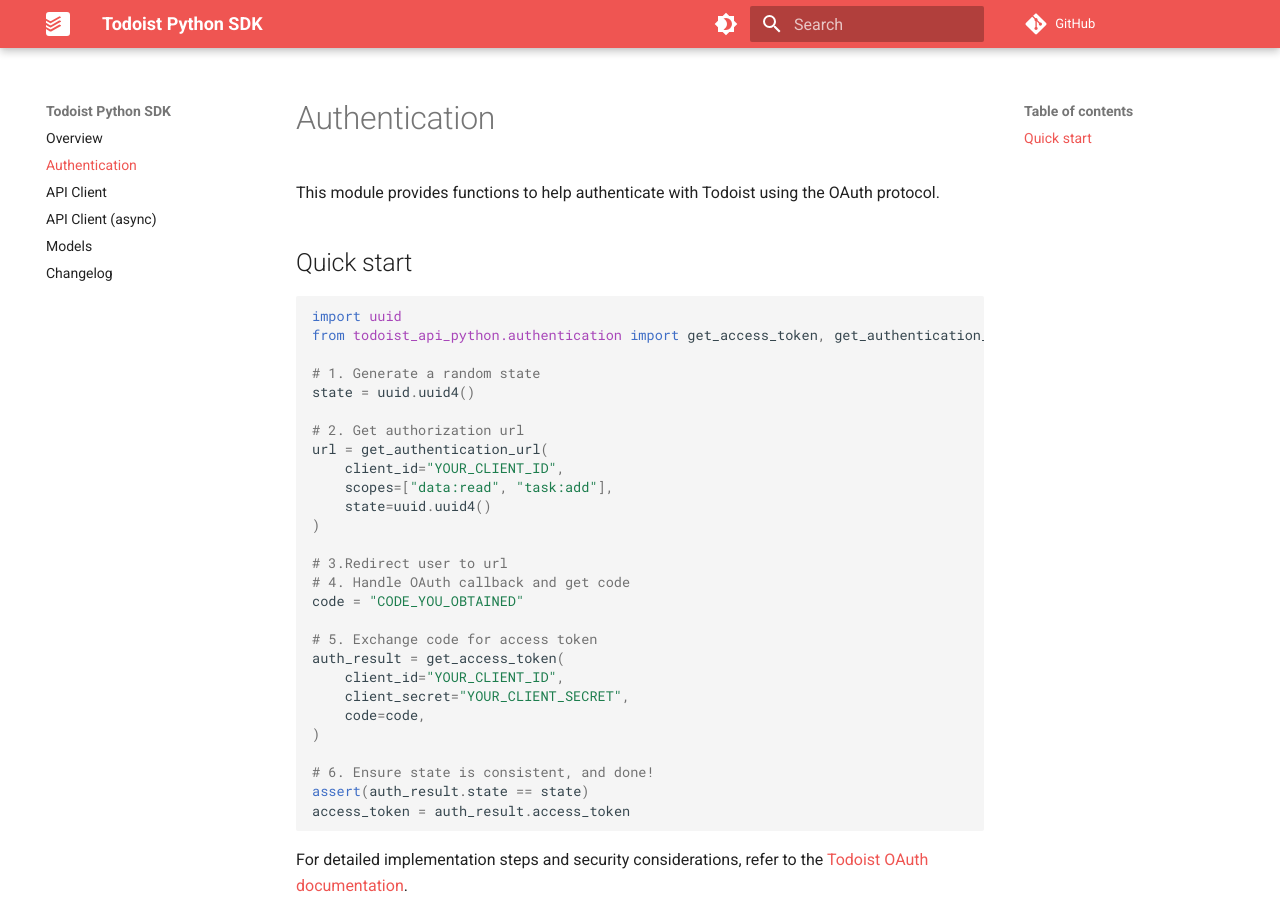
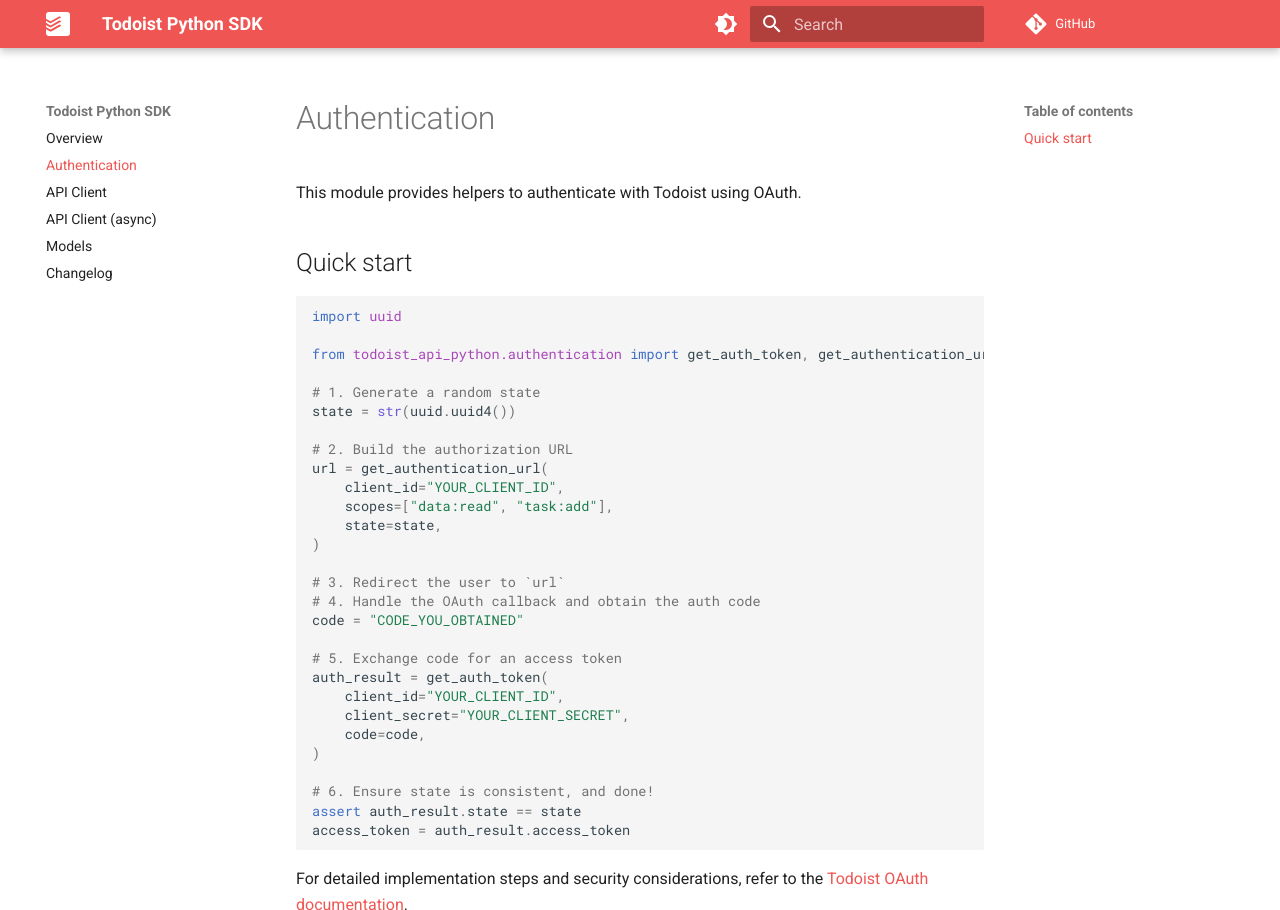
Before and after one commit to Doist/todoist-api-python, an MkDocs documentation site: the page built from docs/authentication.md, in a window 1280 px wide and 1213 px high, cut to the strip 0-910 px from the top of the window. Built offline with MkDocs 1.6.1 and Material for MkDocs 9.7.7, drawn with Linux system fonts in a browser that asks for light colours; comment, search, counter and statistics services are not loaded.

````diff
--- a/docs/authentication.md
+++ b/docs/authentication.md
@@ -1,36 +1,37 @@
 # Authentication
 
-This module provides functions to help authenticate with Todoist using the OAuth protocol.
+This module provides helpers to authenticate with Todoist using OAuth.
 
 ## Quick start
 
 ```python
 import uuid
-from todoist_api_python.authentication import get_access_token, get_authentication_url
+
+from todoist_api_python.authentication import get_auth_token, get_authentication_url
 
 # 1. Generate a random state
-state = uuid.uuid4()
+state = str(uuid.uuid4())
 
-# 2. Get authorization url
+# 2. Build the authorization URL
 url = get_authentication_url(
     client_id="YOUR_CLIENT_ID",
     scopes=["data:read", "task:add"],
-    state=uuid.uuid4()
+    state=state,
 )
 
-# 3.Redirect user to url
-# 4. Handle OAuth callback and get code
+# 3. Redirect the user to `url`
+# 4. Handle the OAuth callback and obtain the auth code
 code = "CODE_YOU_OBTAINED"
 
-# 5. Exchange code for access token
-auth_result = get_access_token(
+# 5. Exchange code for an access token
+auth_result = get_auth_token(
     client_id="YOUR_CLIENT_ID",
     client_secret="YOUR_CLIENT_SECRET",
     code=code,
 )
 
 # 6. Ensure state is consistent, and done!
-assert(auth_result.state == state)
+assert auth_result.state == state
 access_token = auth_result.access_token
 ```
 
````
Also changed, not shown: CHANGELOG.md (+12 -0 lines), README.md (+20 -0 lines), docs/index.md (+5 -0 lines).
